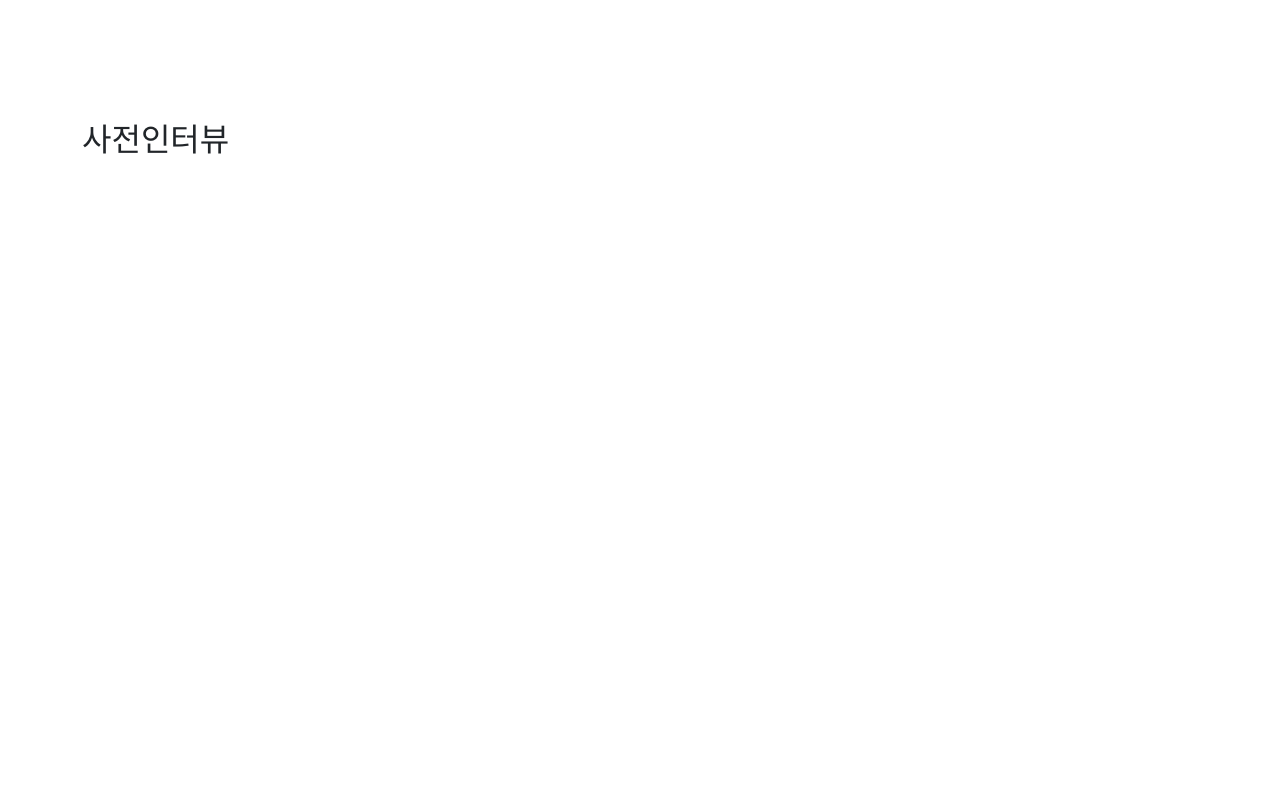
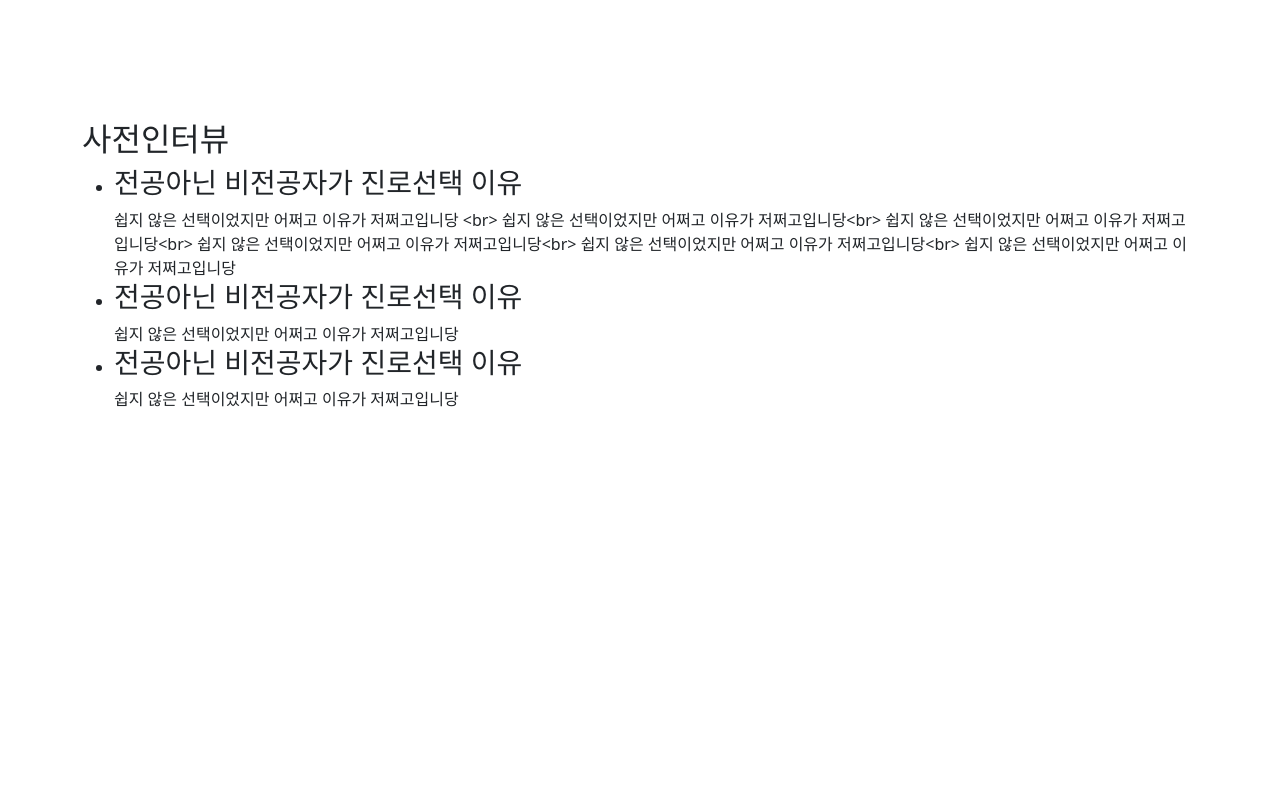
Before and after one commit to 4thdraw/react_bootstrap0801, a React (Create React App) app: page / in a window 1280 px wide. Shown: the part 1480-2280 px from the top of the page. Built offline with nearby package versions, Linux system fonts and the light colour scheme.

Commit message:
사전인터뷰 컨텐츠 출력

```diff
--- a/src/App.js
+++ b/src/App.js
@@ -122,7 +122,7 @@ function App() {
 
         </Skill>
 
-        <Interview h2="사전인터뷰" id={db.navi[2].href} map={db.interview}>
+        <Interview h2="사전인터뷰" id={db.navi[2].href} obj={db.interview}>
 
         </Interview>
         <Form h2='면접제안' id={db.navi[3].href} ></Form>
--- a/src/component/Interview.js
+++ b/src/component/Interview.js
@@ -1,14 +1,30 @@
 import React from 'react'
-import db from '../data/db.json'
+
 
 export function Interview(props) {
 
 
     return (
         <>
-           <div  id={props.id} className="section">
+           <div  id={props.id} className="section"
+           style={{ background : `${props.obj.bgimg}` }}>
            <h2>{ props.h2 }</h2>
-          {/* Add your content for section 3 */}
+           <ul>
+          {
+             props.obj.content.map((v, i) =>{
+
+                return(
+                    <li key={i}>
+                        <h3>{v.Q}</h3>
+                        <div>{v.A}</div>
+                    </li>
+                )
+
+             })
+
+          }
+          </ul>
+
         </div>
         </>
     )
```
